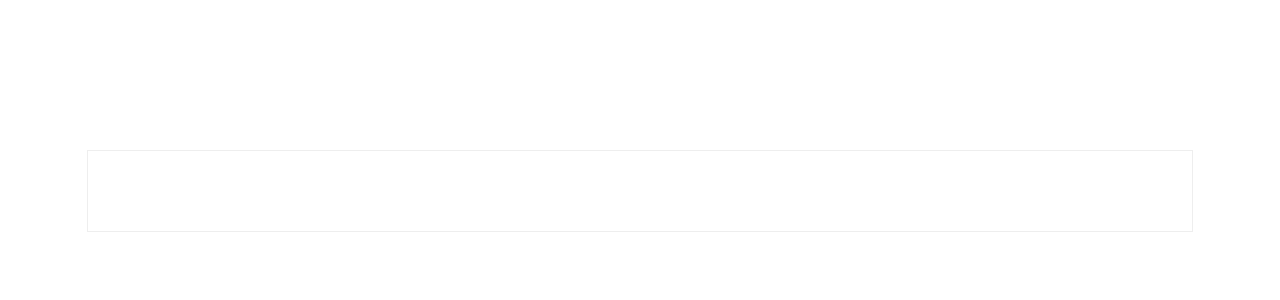
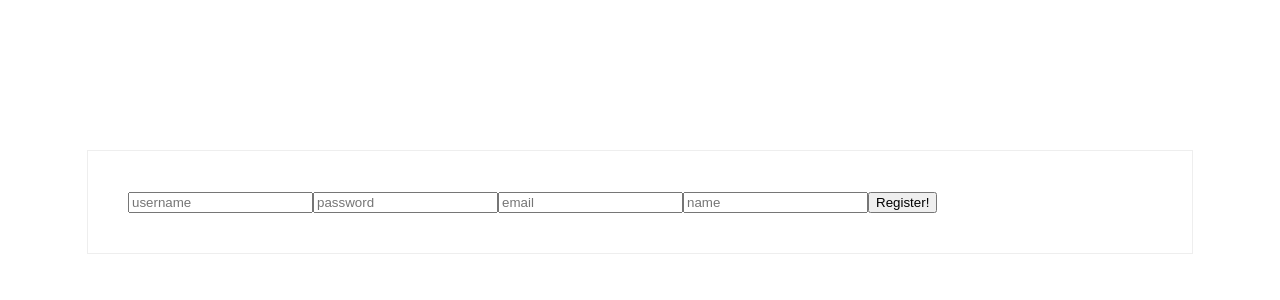
Before and after one commit to debjohnson33/monstersApp, a React (Create React App) app in the folder client/: page /register in a window 1280 px wide. Shown: the top 300 px of the page. Built offline with nearby package versions, Linux system fonts and the light colour scheme.

Commit message:
Added registering capability

```diff
--- a/client/src/App.js
+++ b/client/src/App.js
@@ -4,13 +4,36 @@ import './App.css';
 import { BrowserRouter as Router, Link, Redirect, Route} from 'react-router-dom';
 import Auth from './modules/Auth';
 import MonsterList from './components/MonsterList';
+import RegisterForm from './components/RegisterForm';
 
 class App extends Component {
   constructor() {
     super();
     this.state = {
       auth: Auth.isUserAuthenticated()
-    }
+    };
+    this.handleRegisterSubmit = this.handleRegisterSubmit.bind(this);
+  }
+
+  handleRegisterSubmit(e, data) {
+    e.preventDefault();
+    fetch('/users', {
+      method: 'POST',
+      body: JSON.stringify({
+        user: data
+      }),
+      headers: {
+        'Content-Type': 'application/json'
+      }
+    }).then(res => res.json())
+      .then(res => {
+        Auth.authenticateToken(res.token);
+        this.setState({
+          auth: Auth.isUserAuthenticated()
+        });
+      }).catch(err => {
+        console.log(err);
+      })
   }
 
   render() {
@@ -18,6 +41,9 @@ class App extends Component {
       <Router>
         <div className="App">
           <Route exact path="/monsters" render={() => <MonsterList />} />
+          <Route
+            exact path="/register"
+            render={() => <RegisterForm handleRegisterSubmit={this.handleRegisterSubmit} /> } />
         </div>
       </Router>
 
--- a/client/src/components/RegisterForm.jsx
+++ b/client/src/components/RegisterForm.jsx
@@ -0,0 +1,39 @@
+import React, { Component } from 'react';
+
+class RegisterForm extends Component {
+    constructor() {
+        super();
+        this.state = {
+            username: '',
+            password: '',
+            email: '',
+            name: ''
+        }
+        this.handleChange = this.handleChange.bind(this);
+    }
+
+    handleChange(e) {
+        const name = e.target.name;
+        const val = e.target.value;
+        this.setState({
+            [name]: val
+        });
+    }
+
+    render() {
+        return (
+            <div className="form">
+                <form onSubmit={(e) =>
+                  this.props.handleRegisterSubmit(e, this.state)  } >
+                    <input type="text" name="username" placeholder="username" value={this.state.username} onChange={this.handleChange} />
+                    <input type="password" name="password" placeholder="password" value={this.state.password} onChange={this.handleChange} />
+                    <input type="email" name="email" placeholder="email" value={this.state.email} onChange={this.handleChange} />
+                    <input type="text" name="name" placeholder="name" value={this.state.name} onChange={this.handleChange} />
+                    <input type="submit" value="Register!" />
+                </form>
+            </div>
+        )
+    }
+}
+
+export default RegisterForm;
```
